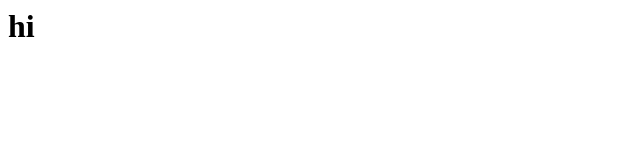
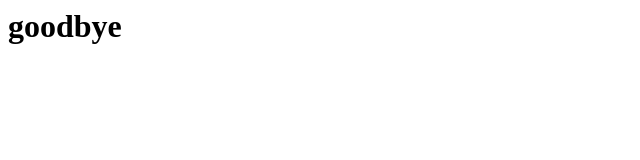
Before and after one commit to griffind2009/Merge-conflicts, a plain HTML site: page index.html in a window 1280 px wide. Shown: the whole page, without its empty margins (0-640 px from the left). Drawn offline with Linux system fonts and the light colour scheme.

Commit message:
Made changes

```diff
--- a/index.html
+++ b/index.html
@@ -1 +1 @@
-<h1> hi</h1>
+<h1> goodbye</h1>
```
